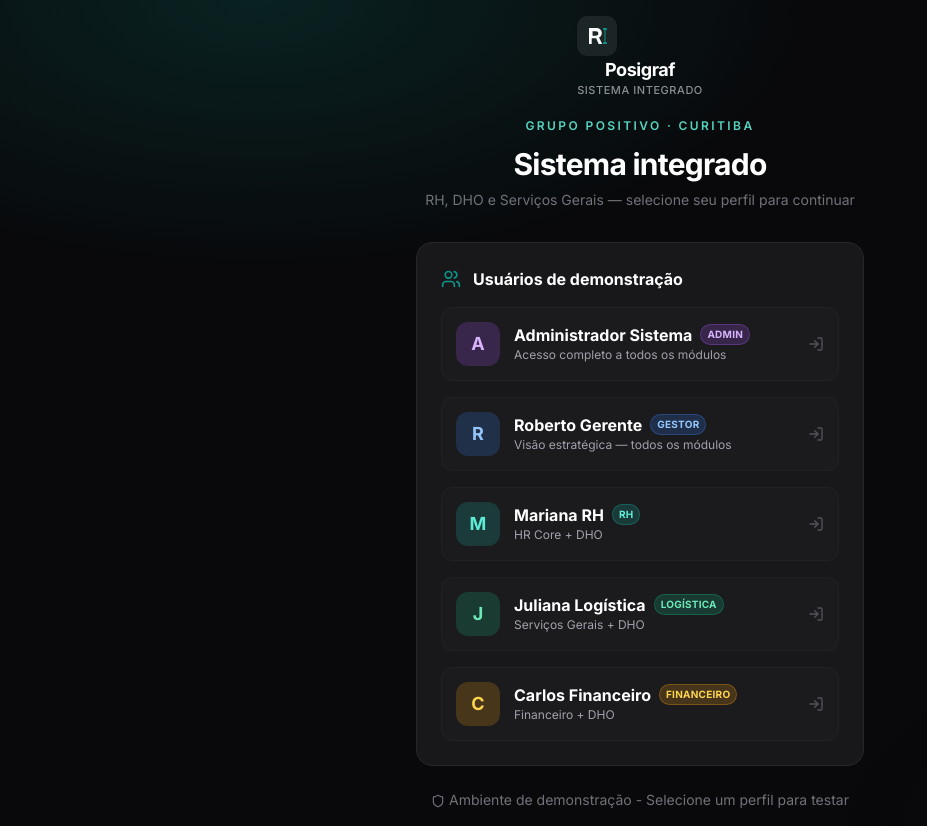
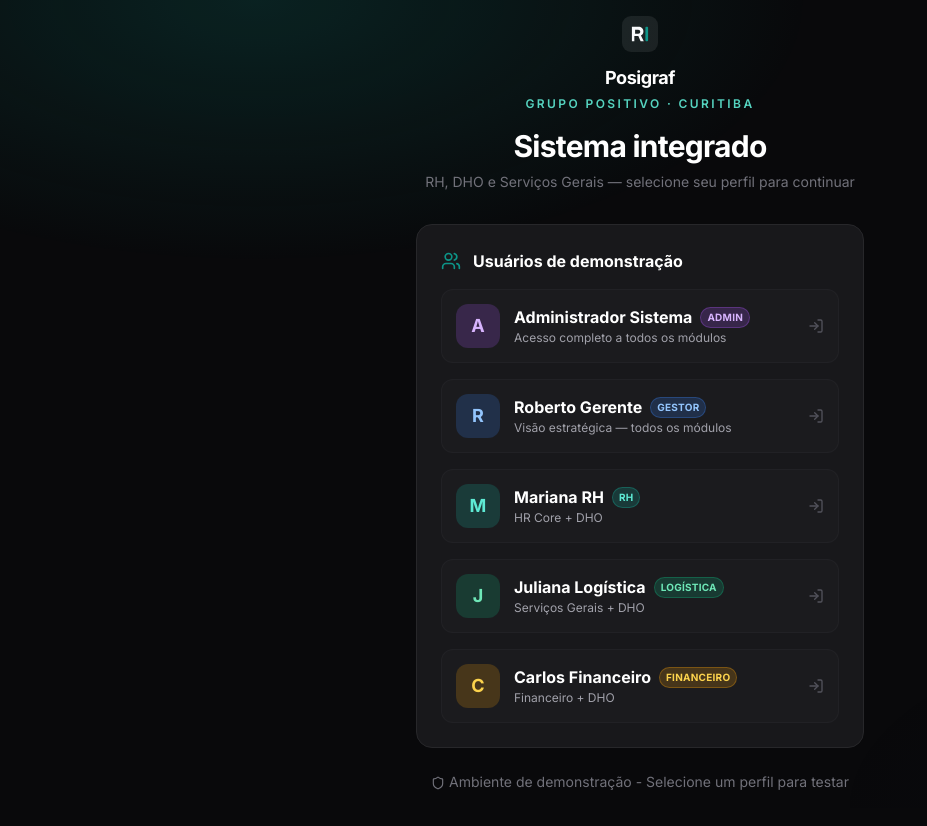
Before and after one commit to Luizgsch/Sistema_Jornada, a React (Vite) app: page / in a window 1280 px wide. Shown: the whole page, without its empty margins (0-927 px from the left). Built offline with nearby package versions, Linux system fonts and the light colour scheme.

Commit message:
resolvido bug do chatbot e ajustes na tela d elogin

```diff
--- a/index.html
+++ b/index.html
@@ -114,7 +114,7 @@
       margin: 0;
       font-family: 'Inter', 'Plus Jakarta Sans', system-ui, sans-serif;
       color: #e7e5e4;
-      transition: background-color 0.3s ease, color 0.3s ease;
+      transition: background-color 0.3s ease;
     }
 
     html:not(.dark) body {
@@ -151,9 +151,9 @@
       text-shadow: 0 0 6px rgba(255, 0, 51, 0.5);
     }
 
-    /* Global theme transition — applies to all elements for smooth palette swap */
+    /* Global theme transition — backgrounds and borders fade, text/icons switch instantly */
     *, *::before, *::after {
-      transition-property: background-color, border-color, color, fill, stroke;
+      transition-property: background-color, border-color;
       transition-duration: 300ms;
       transition-timing-function: ease;
     }
--- a/src/features/layout/DashboardLayout.tsx
+++ b/src/features/layout/DashboardLayout.tsx
@@ -9,7 +9,6 @@
 import type { Usuario, SistemaAcesso } from "@/infrastructure/mock/mockLogin";
 import type { SistemaAtual } from "@/domain/auth/roles";
 import { useToast } from "@/shared/ui/Toast";
-import { BotOverlay } from "@/shared/components/automation/BotOverlay";
 
 const ALERT_COUNT = 6;
 
@@ -139,7 +138,7 @@
       </div>
 
       {/* Main Content Area */}
-      <div className="flex-1 flex flex-col lg:ml-72 w-full transition-all duration-300 min-w-0">
+      <div className="flex-1 flex flex-col lg:ml-72 w-full transition-[margin] duration-300 min-w-0">
         <Topbar
           onMenuClick={() => setIsMobileMenuOpen(true)}
           usuario={usuario}
@@ -174,8 +173,6 @@
         onClose={() => setIsNotificationsOpen(false)}
       />
 
-      {/* Bot Overlay — fixed chat widget */}
-      <BotOverlay />
     </div>
   );
 }
--- a/src/features/login/LoginPage.tsx
+++ b/src/features/login/LoginPage.tsx
@@ -54,12 +54,13 @@
           className="w-full max-w-md relative z-10"
         >
           <div className="text-center mb-8">
-            <div className="flex justify-center mb-5">
-              <PosigrafLogo variant="full" className="dark:hidden" />
-              <PosigrafLogo variant="full" inverted className="hidden dark:block" />
+            <div className="flex justify-center mb-3">
+              <PosigrafLogo variant="compact" className="dark:hidden" />
+              <PosigrafLogo variant="compact" inverted className="hidden dark:block" />
             </div>
-            <p className="text-teal-600 dark:text-teal-300/90 text-xs font-semibold uppercase tracking-[0.2em]">Grupo Positivo · Curitiba</p>
-            <h1 className="text-2xl sm:text-3xl font-extrabold text-zinc-800 dark:text-white mt-3 tracking-tight">Sistema integrado</h1>
+            <p className="font-extrabold tracking-tight text-lg text-zinc-800 dark:text-white">Posigraf</p>
+            <p className="text-teal-600 dark:text-teal-300/90 text-xs font-semibold uppercase tracking-[0.2em] mt-1">Grupo Positivo · Curitiba</p>
+            <h1 className="text-2xl sm:text-3xl font-extrabold text-zinc-800 dark:text-white mt-4 tracking-tight">Sistema integrado</h1>
             <p className="text-zinc-500 mt-2 text-sm">RH, DHO e Serviços Gerais — selecione seu perfil para continuar</p>
           </div>
 
@@ -145,7 +146,7 @@
         })()}
 
         <Card className="border-zinc-200 dark:border-[#27272a]">
-          <CardContent className="p-6">
+          <CardContent className="p-6 pt-6 sm:pt-6">
             <div className="flex items-center gap-3 mb-6">
               <Users className="text-primary" size={20} />
               <span className="font-bold text-zinc-800 dark:text-white">Selecione o Sistema</span>
--- a/src/shared/components/brand/PosigrafLogo.tsx
+++ b/src/shared/components/brand/PosigrafLogo.tsx
@@ -26,13 +26,11 @@
       >
         <rect width="40" height="40" rx="10" fill={inverted ? 'rgba(255,255,255,0.08)' : '#f1f5f9'} />
         <path
-          d="M12 28V12h7.2c3.3 0 5.6 2.1 5.6 5.1 0 2.05-1 3.65-2.75 4.45L25.2 28h-3.55l-2.5-5.65h-4.45V28H12zm6.95-8.35c1.45 0 2.35-.85 2.35-2.15 0-1.35-.9-2.2-2.4-2.2h-3.35v4.35h3.4z"
+          d="M11 28V12h7.2c3.3 0 5.6 2.1 5.6 5.1 0 2.05-1 3.65-2.75 4.45L24.2 28h-3.55l-2.5-5.65h-4.45V28H11zm6.95-8.35c1.45 0 2.35-.85 2.35-2.15 0-1.35-.9-2.2-2.4-2.2h-3.35v4.35h3.4z"
           fill={fg}
         />
-        {/* capital I with serifs — centered at x≈28, balanced margins */}
-        <rect x="26" y="12" width="4" height="2" rx="0.4" fill={accent} />
-        <rect x="27.5" y="14" width="1" height="12" rx="0.4" fill={accent} />
-        <rect x="26" y="26" width="4" height="2" rx="0.4" fill={accent} />
+        {/* I — solid bar, vertically aligned with R, horizontally centered */}
+        <rect x="26" y="12" width="3" height="16" rx="1" fill={accent} />
       </svg>
       {variant === 'full' && (
         <div className="flex flex-col leading-tight min-w-0">
--- a/src/shared/components/dashboard/BentoKpiGrid.tsx
+++ b/src/shared/components/dashboard/BentoKpiGrid.tsx
@@ -93,7 +93,7 @@
         "bg-white dark:bg-zinc-900",
         "border-zinc-100 dark:border-zinc-800",
         "shadow-sm dark:shadow-none",
-        "transition-all duration-300 ease-out",
+        "transition-[background-color,border-color,box-shadow,transform] duration-300 ease-out",
         "hover:scale-[1.02] hover:shadow-md",
         "hover:border-indigo-300/60 dark:hover:border-indigo-500/40",
         alert && "ring-2 ring-rose-500/40 dark:ring-rose-500/30",
```
